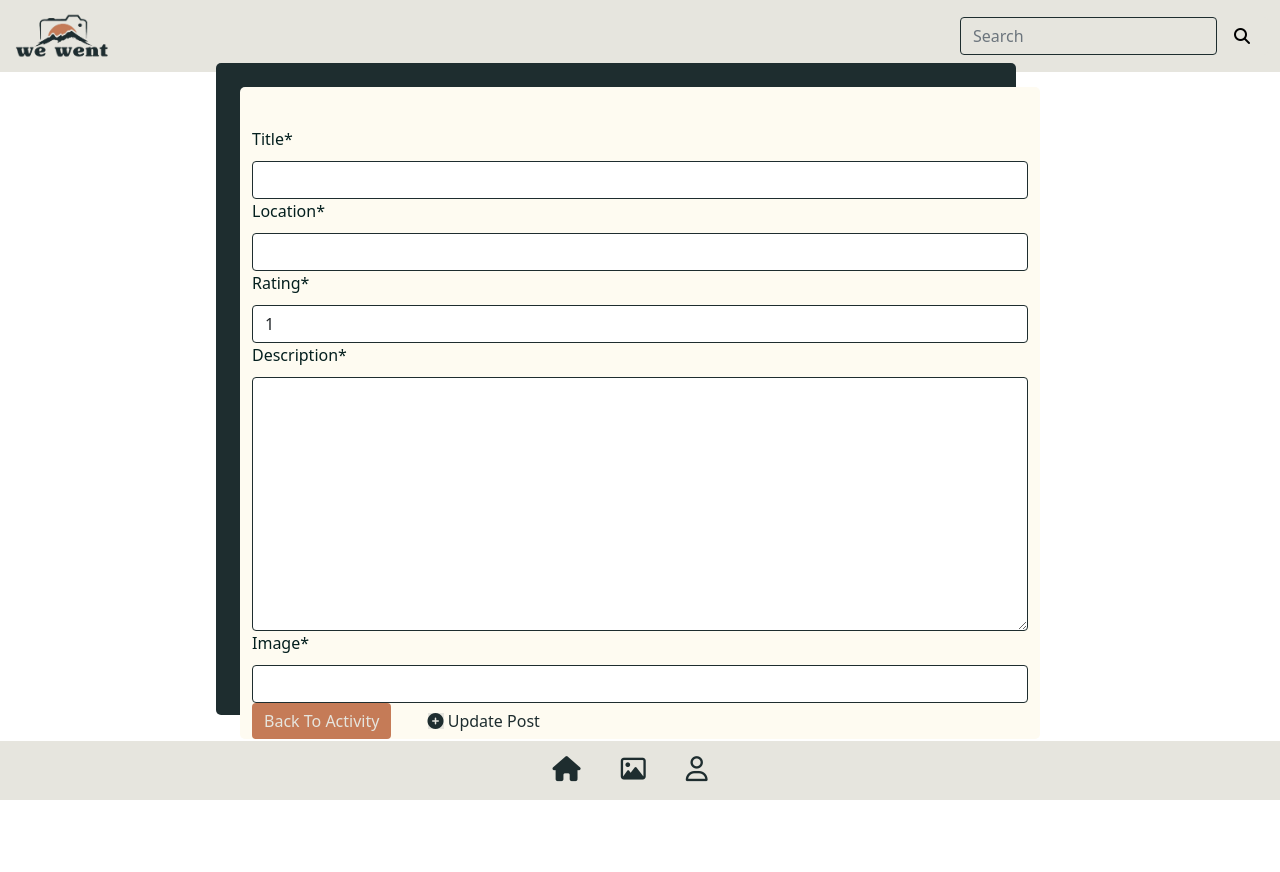
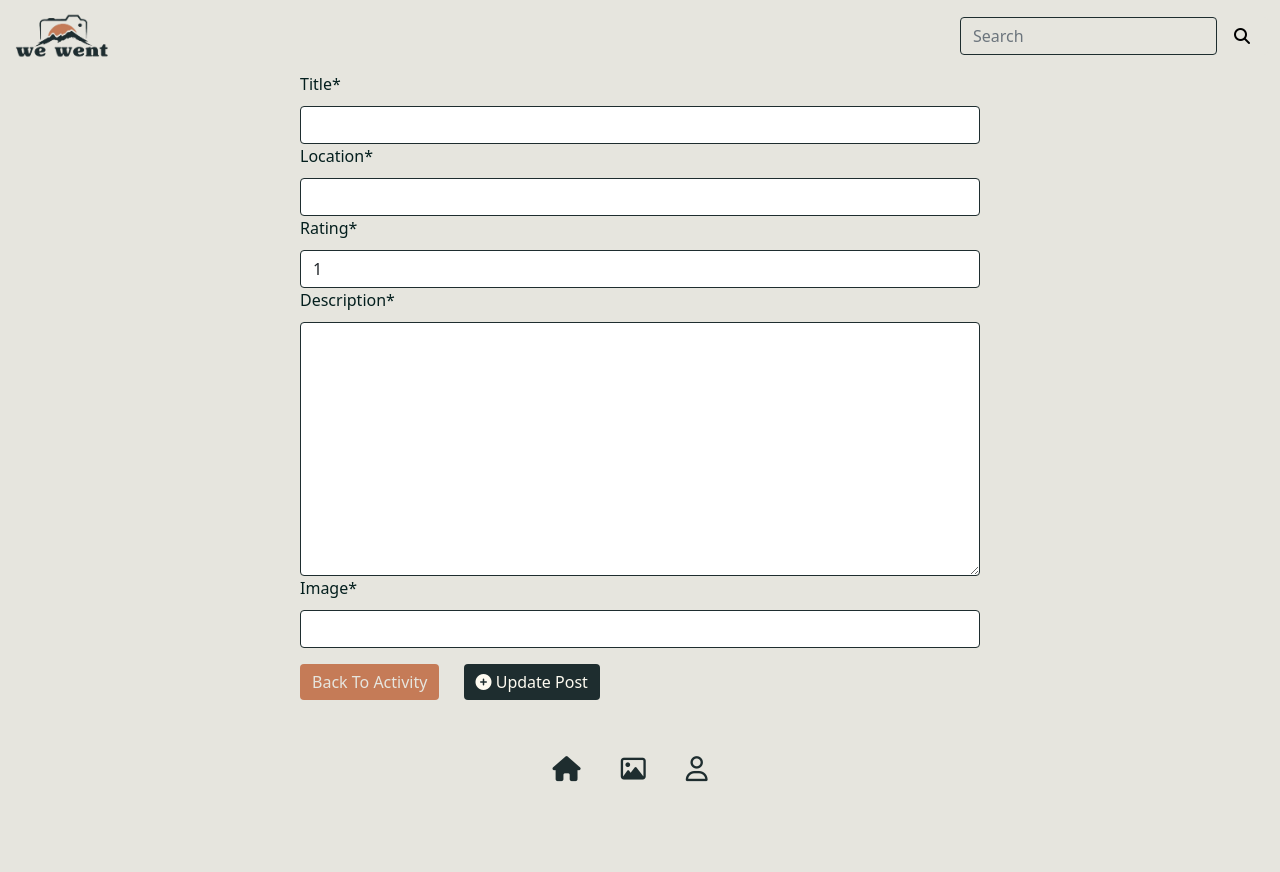
Before and after one commit to AshFitz/we-went, a Django app: template templates/edit_post.html in a window 1280 px wide. Before the commit the page ends 800 px from the top, so only its background shows below. Run offline with Django 3.2, Linux system fonts and the light colour scheme; the template is opened without the code that fills it: values that come from a table or form of the project are taken from there, others are empty; some libraries are stand-ins or nearby versions.

Commit message:
add container and styling for edit post page

```diff
--- a/templates/edit_post.html
+++ b/templates/edit_post.html
@@ -3,18 +3,20 @@
 {% block content %}
 {% load crispy_forms_tags %}
 
-<div class="container post-container">
+<div class="container-fluid edit-post-container">
+  <div class="inner-edit-container">
     <div class="row post-text">
         <div class="col-12">
           <form action= "{% url 'edit_post' post.id %}" method="POST" enctype="multipart/form-data">
             {% csrf_token %}
             {{ form | crispy }}
-            <div class="text-right">
+            <div class="text-right pt-3">
               <a href="{% url 'activity' %}" class="btn btn-warning" aria-label="return to activity page"></i> Back To Activity</a>
-              <button class="btn btn-success" aria-label="update post button"><i class="fas fa-plus-circle"></i> Update Post</button>
+              <button class="btn btn-success-post" aria-label="update post button"><i class="fas fa-plus-circle"></i> Update Post</button>
           </div>
           </form>
         </div>
     </div>
+  </div>
 </div>
 {%endblock%}
```
